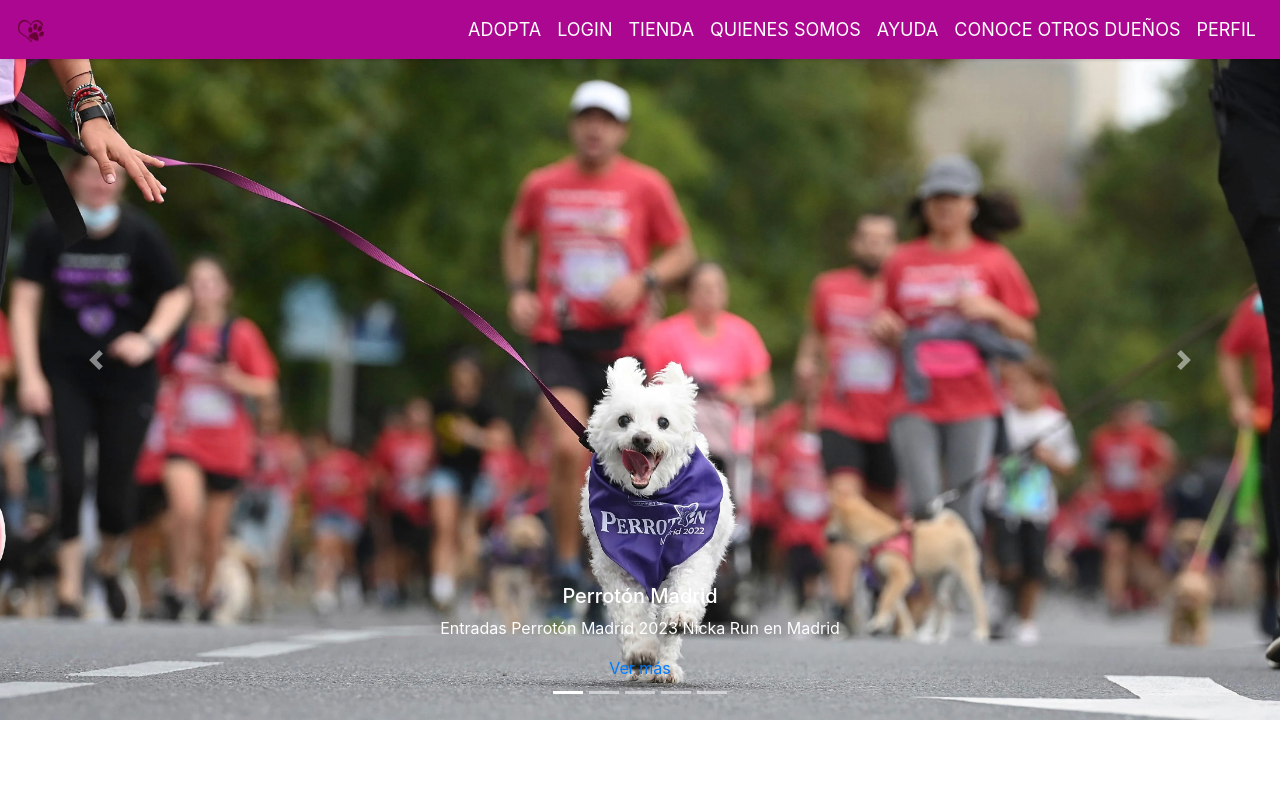
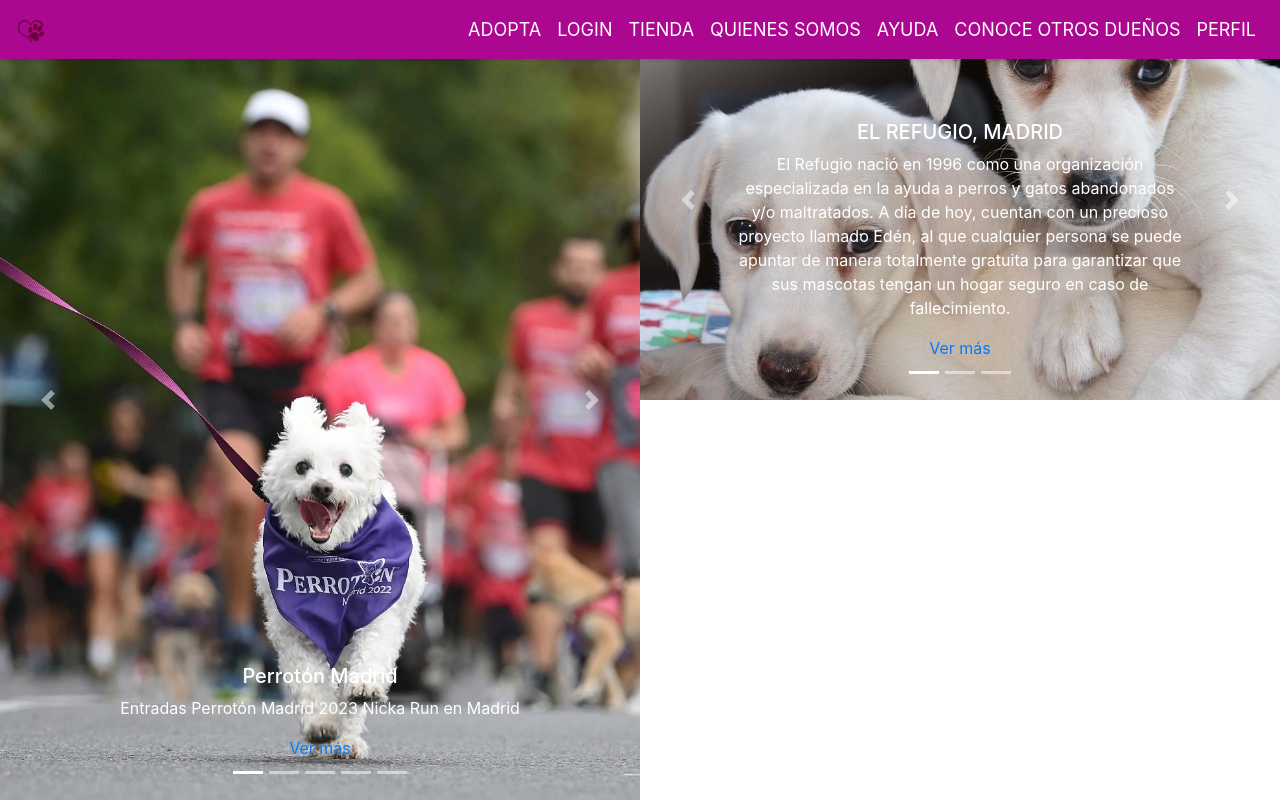
Before and after one commit to ignamart03/BeloveDogs_PHP, a PHP site: page /home.php in a window 1280 px wide. Run offline with PHP 8.4, Linux system fonts and the light colour scheme.

Commit message:
fix home y adición de carrusel adopcion

```diff
--- a/home.php
+++ b/home.php
@@ -8,6 +8,7 @@
   <!-- Bootstrap CSS -->
   <link href="https://stackpath.bootstrapcdn.com/bootstrap/4.5.2/css/bootstrap.min.css" rel="stylesheet">
   <link rel="stylesheet" href="styles/base.css">
+  <link rel="stylesheet" href="styles/carousel.css">
 
 </head>
 
@@ -46,7 +47,11 @@
     </div>
   </nav>
 
-  <div id="carouselExampleCaptions" class="carousel slide" data-ride="carousel">
+  <div class="carousel-container">
+    <div class="container">
+      <div class="row justify-content-center">
+        <div class="col-sm-6"> <!-- Aquí está el cambio, de 'col-sm-12' a 'col-sm-6' para ocupar la mitad del ancho de la pantalla -->
+          <div id="carouselExampleCaptions" class="carousel slide carousel-full-height" data-ride="carousel">
             <ol class="carousel-indicators">
               <li data-target="#carouselExampleCaptions" data-slide-to="0" class="active"></li>
               <li data-target="#carouselExampleCaptions" data-slide-to="1"></li>
@@ -55,44 +60,44 @@
               <li data-target="#carouselExampleCaptions" data-slide-to="4"></li>
             </ol>
             <div class="carousel-inner">
-      <div class="carousel-item active">
+              <div class="carousel-item active carousel-1-item">
                 <img src="images/perroton.jpg" class="d-block w-100" alt="Imagen 1">
                 <div class="carousel-caption d-none d-md-block">
                   <h5>Perrotón Madrid</h5>
                   <p>Entradas Perrotón Madrid 2023 Nicka Run en Madrid</p>
-          <a href="https://www.elcorteingles.es/entradas/deporte/entradas-perroton-madrid-2023-madrid/">Ver más</a>
+                  <a href="https://www.elcorteingles.es/entradas/deporte/entradas-perroton-madrid-2023-madrid/" target="_blank">Ver más</a>
                 </div>
               </div>
-      <div class="carousel-item">
+              <div class="carousel-item carousel-1-item">
                 <img src="images/taller_obediencia.jpg" class="d-block w-100" alt="Imagen 2">
                 <div class="carousel-caption d-none d-md-block">
                   <h5>Taller de obediencia canina</h5>
                   <p>Taller de obediencia y educación canina en Madrid</p>
-          <a href="https://www.facebook.com/events/1973777872985160/1973793782983569/?active_tab=about">Ver más</a>
+                  <a href="https://www.facebook.com/events/1973777872985160/1973793782983569/?active_tab=about" target="_blank">Ver más</a>
                 </div>
               </div>
-      <div class="carousel-item">
+              <div class="carousel-item carousel-1-item">
                 <img src="images/curso_bienestar.jpg" class="d-block w-100" alt="Imagen 3">
                 <div class="carousel-caption d-none d-md-block">
                   <h5>Bienestar animal curso</h5>
                   <p>Curso Bienestar Animal en el Transporte online + examen presencial</p>
-          <a href="https://inalocal.com/convocatorias/etiqueta/bienestar-animal/">Ver más</a>
+                  <a href="https://inalocal.com/convocatorias/etiqueta/bienestar-animal/" target="_blank">Ver más</a>
                 </div>
               </div>
-      <div class="carousel-item">
+              <div class="carousel-item carousel-1-item">
                 <img src="images/animales_salvajes.jpg" class="d-block w-100" alt="Imagen 4">
                 <div class="carousel-caption d-none d-md-block">
                   <h5>Entrenamiento de animales salvajes</h5>
                   <p>Especializacion entreamiento avanzado para cuidados veterinarios de animales salvajes</p>
-          <a href="https://www.emagister.com/especializacion-entrenamiento-avanzado-para-cuidados-veterinarios-animales-salvajes-cursos-3461075.htm">Ver más</a>
+                  <a href="https://www.emagister.com/especializacion-entrenamiento-avanzado-para-cuidados-veterinarios-animales-salvajes-cursos-3461075.htm" target="_blank">Ver más</a>
                 </div>
               </div>
-      <div class="carousel-item">
+              <div class="carousel-item carousel-1-item">
                 <img src="images/Zolopotrokeando.jpg" class="d-block w-100" alt="Imagen 5">
                 <div class="carousel-caption d-none d-md-block">
                   <h5>Zolopotrokeando</h5>
                   <p>Nuevo espectáculo infantil y familiar para fiestas</p>
-          <a href="https://zolopotrokoteatro.com/events/zolopotrokeando-862-584-101-914-192-758-644-513-301-810-887/">Ver más</a>
+                  <a href="https://zolopotrokoteatro.com/events/zolopotrokeando-862-584-101-914-192-758-644-513-301-810-887/" target="_blank">Ver más</a>
                 </div>
               </div>
             </div>
@@ -105,6 +110,61 @@
               <span class="sr-only">Siguiente</span>
             </a>
           </div>
+        </div>
+      </div>
+    </div>
+  </div>
+
+  <div class="col-sm-6" style="position: absolute; right: 0; top: 0;"> <!-- Está posicionado en la esquina superior derecha -->
+    <div id="carouselExampleCaptions2" class="carousel slide carousel-half-height" data-ride="carousel">
+      <ol class="carousel-indicators">
+        <li data-target="#carouselExampleCaptions2" data-slide-to="0" class="active"></li>
+        <li data-target="#carouselExampleCaptions2" data-slide-to="1"></li>
+        <li data-target="#carouselExampleCaptions2" data-slide-to="2"></li>
+      </ol>
+      <div class="carousel-inner">
+        <div class="carousel-item active carousel-2-item">
+          <img src="images/el_refugio.jpg" class="d-block w-100" alt="Imagen 1">
+          <div class="carousel-caption d-none d-md-block">
+            <h5>EL REFUGIO, MADRID</h5>
+            <p>El Refugio nació en 1996 como una organización especializada en la ayuda a perros y gatos abandonados y/o maltratados. A día de hoy, cuentan con un precioso
+              proyecto llamado Edén, al que cualquier persona se puede apuntar de manera totalmente gratuita para garantizar que sus mascotas tengan un hogar seguro en caso de fallecimiento.
+            </p>
+            <a href="https://www.instagram.com/el_refugio/?utm_source=ig_embed&ig_rid=780ddc83-87ad-463e-b7aa-07ea67036e3f" target="_blank">Ver más</a>
+          </div>
+        </div>
+        <div class="carousel-item carousel-2-item">
+          <img src="images/image2.jpg" class="d-block w-100" alt="Imagen 2">
+          <div class="carousel-caption d-none d-md-block">
+            <h5>HELP GUAU, BARCELONA</h5>
+            <p>Ubicada a pocos kilómetros de Barcelona, la protectora Help Guau ofrece distintos métodos de adopción, haciendo distinciones entre perros senior,
+              perros potencialmente peligrosos y una adopción bonificada para animales que por un motivo u otro requieran de un trato diferente.
+            </p>
+            <a href="https://www.instagram.com/helpguau/?utm_source=ig_embed&ig_rid=8f77b3fb-0840-4560-9cb2-d5022c3237c5" target="_blank">Ver más</a>
+          </div>
+        </div>
+        <div class="carousel-item carousel-2-item">
+          <img src="images/image3.jpg" class="d-block w-100" alt="Imagen 3">
+          <div class="carousel-caption d-none d-md-block">
+            <h5>Título 3</h5>
+            <p>Descripción 3</p>
+            <a href="" target="_blank">Ver más</a>
+          </div>
+        </div>
+      </div>
+      <a class="carousel-control-prev" href="#carouselExampleCaptions2" role="button" data-slide="prev">
+        <span class="carousel-control-prev-icon" aria-hidden="true"></span>
+        <span class="sr-only">Anterior</span>
+      </a>
+      <a class="carousel-control-next" href="#carouselExampleCaptions2" role="button" data-slide="next">
+        <span class="carousel-control-next-icon" aria-hidden="true"></span>
+        <span class="sr-only">Siguiente</span>
+      </a>
+    </div>
+  </div>
+
+
+
 
 
   <!-- Bootstrap JavaScript y jQuery -->
--- a/styles/carousel.css
+++ b/styles/carousel.css
@@ -1,7 +1,37 @@
-.carrusel img {
-    display: none;
-  }
+body, html {
+  height: 100%;
+}
 
-  .carrusel img.imagen-activa {
-    display: block;
-  }
+.carousel-full-height {
+  height: 100%;
+  width: 50%;
+  position: fixed;
+  left: 0;
+}
+
+.carousel-1-item {
+  height: 100vh;
+}
+
+.carousel-item img {
+  object-fit: cover;
+  height: 100%;
+}
+
+
+.carousel-half-height {
+  height: 50vh; /* Ocupará solo la mitad del alto de la pantalla */
+  width: 50%; /* Ocupará la mitad de ancho de la pantalla */
+  position: fixed;
+  right: 0; /* Pegado al lado derecho */
+  top: 0; /* Pegado a la parte superior */
+}
+
+.carousel-2-item {
+  height: 50vh; /* El mismo alto que el contenedor del carrusel */
+}
+
+.carousel-item img {
+  object-fit: cover;
+  height: 100%;
+}
```
Also changed, not shown: images/el_refugio.jpg (added). Lines whose indentation alone changed are shown as unchanged.
